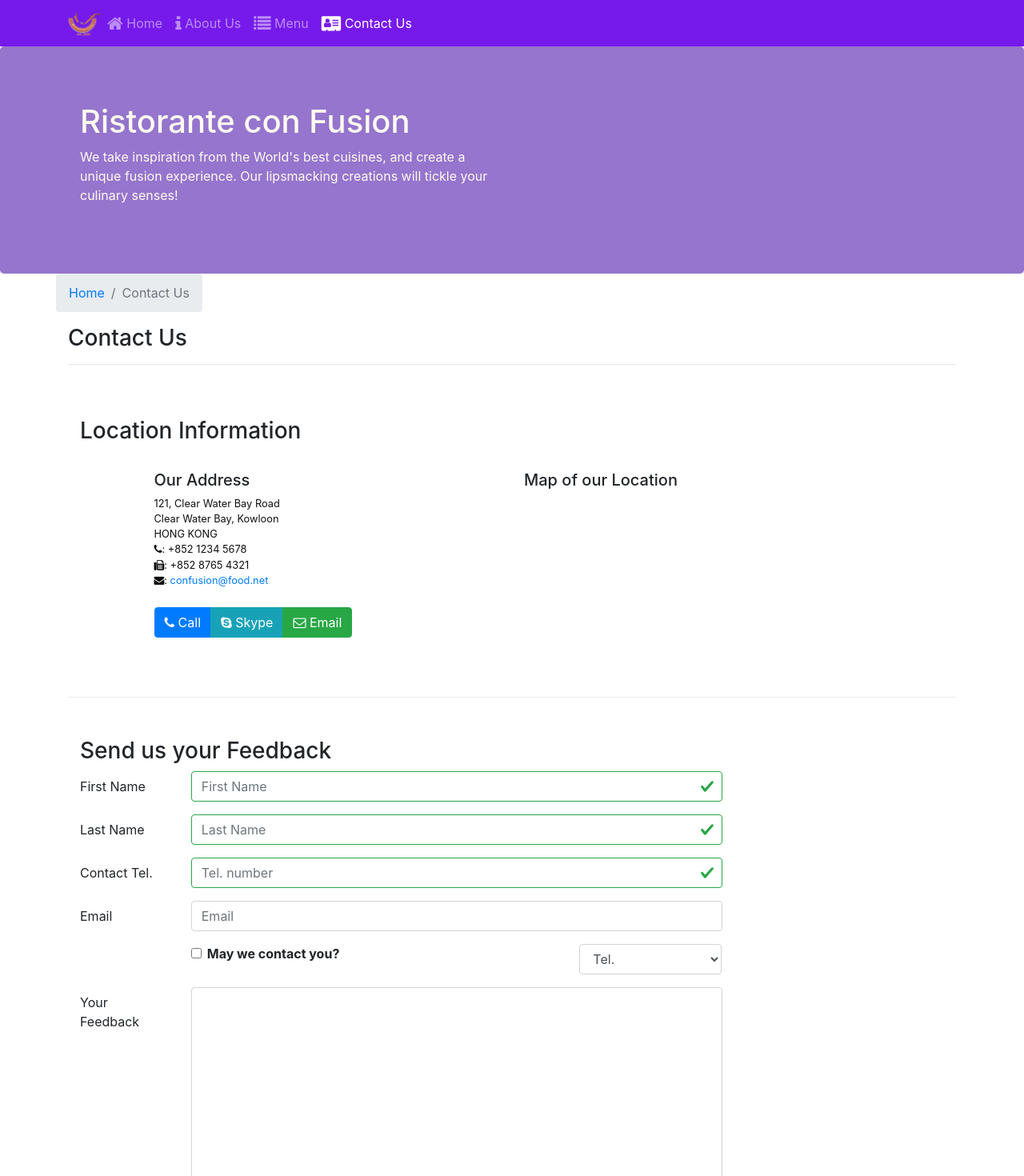
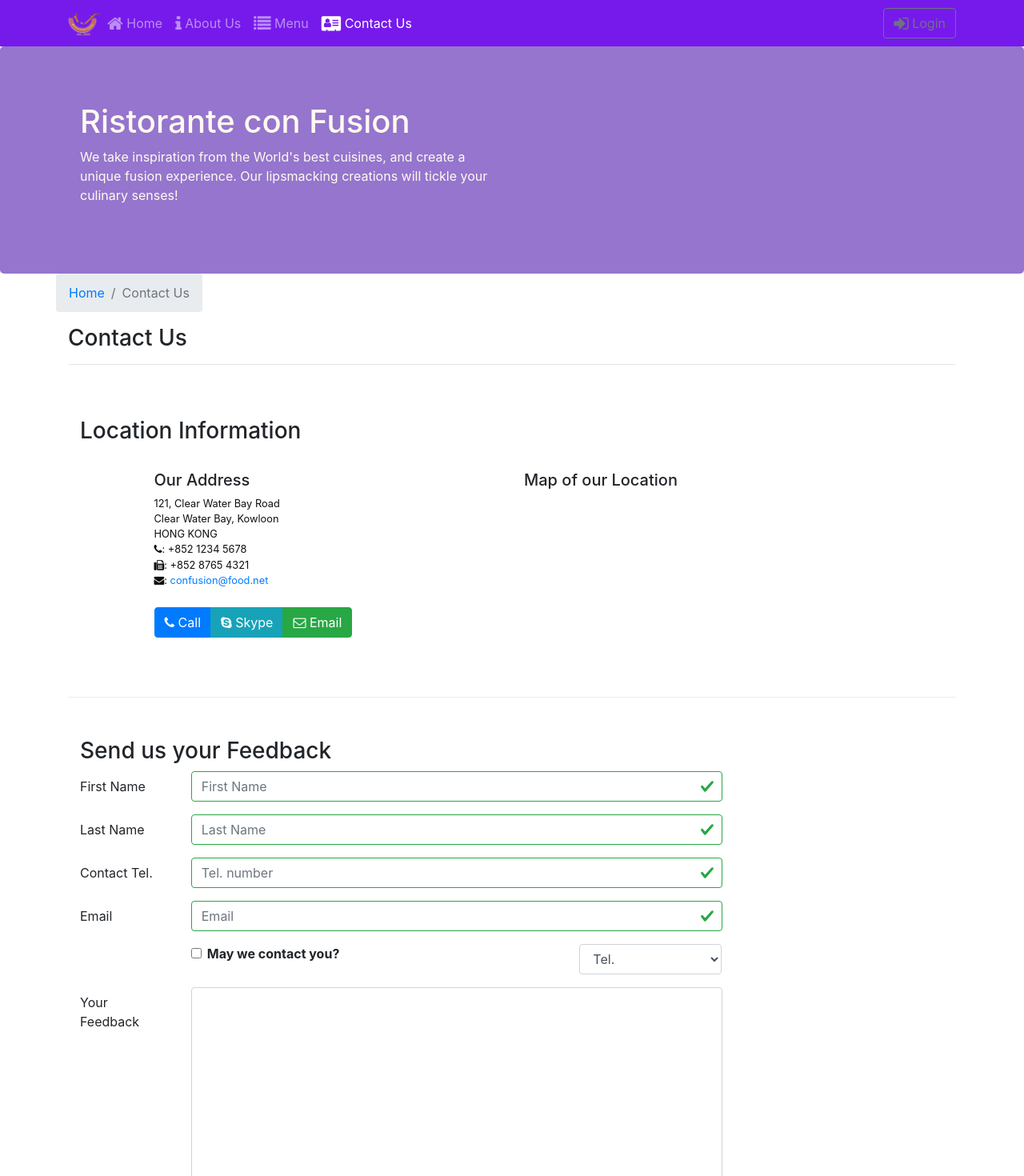
Before and after one commit to orquidea238/RistoranteConfusion-React, a React (Create React App) app: page /contactus in a window 1280 px wide. Shown: the top 1470 px of the page at 80% size. Built offline with nearby package versions, Linux system fonts and the light colour scheme.

Commit message:
Uncontrolled Form

```diff
--- a/src/components/ContactComponent.js
+++ b/src/components/ContactComponent.js
@@ -182,7 +182,7 @@
                                     <Input type="email" id="email" name="email"
                                         placeholder="Email"
                                         value={this.state.email}
-                                        alid={errors.email === ''}
+                                        valid={errors.email === ''}
                                         invalid={errors.email !== ''}
                                         onBlur={this.handleBlur('email')}
                                         onChange={this.handleInputChange} />
--- a/src/components/HeaderComponent.js
+++ b/src/components/HeaderComponent.js
@@ -1,5 +1,6 @@
 import React, { Component } from 'react';
-import { Nav, Navbar, NavbarBrand, NavbarToggler, Collapse, NavItem, Jumbotron } from 'reactstrap';
+import { Nav, Navbar, NavbarBrand, NavbarToggler, Collapse, NavItem, Jumbotron, Button, Modal, ModalHeader, ModalBody,
+    Form, FormGroup, Input, Label } from 'reactstrap';
 import { NavLink } from 'react-router-dom';
 
 class Header extends Component {
@@ -8,16 +9,31 @@
         super(props);
 
         this.state = {
-          isNavOpen: false
+          isNavOpen: false,
+          isModalOpen: false
         };
 
         this.toggleNav = this.toggleNav.bind(this);
+        this.toggleModal = this.toggleModal.bind(this);
+        this.handleLogin = this.handleLogin.bind(this);
     }
 
     toggleNav() {
         this.setState({
           isNavOpen: !this.state.isNavOpen
         });
+    }
+
+    toggleModal() {
+        this.setState({
+          isModalOpen: !this.state.isModalOpen
+        });
+    }
+
+    handleLogin(event) {
+        this.toggleModal();
+        alert('Username: ' + this.username.value + 'Password: ' + this.password.value + 'Remember: ' + this.remember.cheked);
+        event.preventDefault();
     }
 
     render() {
@@ -42,6 +58,11 @@
                                 <NavLink className="nav-link" to='/contactus'><span className="fa fa-address-card fa-lg"></span> Contact Us</NavLink>
                             </NavItem>
                             </Nav>
+                            <Nav className="ml-auto" navbar>
+                                <NavItem>
+                                    <Button outline onClick={this.toggleModal}><span className="fa fa-sign-in fa-lg"></span> Login</Button>
+                                </NavItem>
+                            </Nav>
                         </Collapse>
                     </div>
                 </Navbar>
@@ -55,6 +76,31 @@
                         </div>
                     </div>
                 </Jumbotron>
+                <Modal isOpen={this.state.isModalOpen} toggle={this.toggleModal}>
+                    <ModalHeader toggle={this.toggleModal}>Login</ModalHeader>
+                    <ModalBody>
+                        <Form onSubmit={this.handleLogin}>
+                            <FormGroup>
+                                <Label htmlFor="username">Username</Label>
+                                <Input type="text" id="username" name="username"
+                                    innerRef={(input) => this.username = input} />
+                            </FormGroup>
+                            <FormGroup>
+                                <Label htmlFor="password">Password</Label>
+                                <Input type="password" id="password" name="password"
+                                    innerRef={(input) => this.password = input}  />
+                            </FormGroup>
+                            <FormGroup check>
+                                <Label check>
+                                    <Input type="checkbox" name="remember"
+                                    innerRef={(input) => this.remember = input}  />
+                                    Remember me
+                                </Label>
+                            </FormGroup>
+                            <Button type="submit" value="submit" color="primary">Login</Button>
+                        </Form>
+                    </ModalBody>
+                </Modal>
             </React.Fragment>
         );
     }
```
